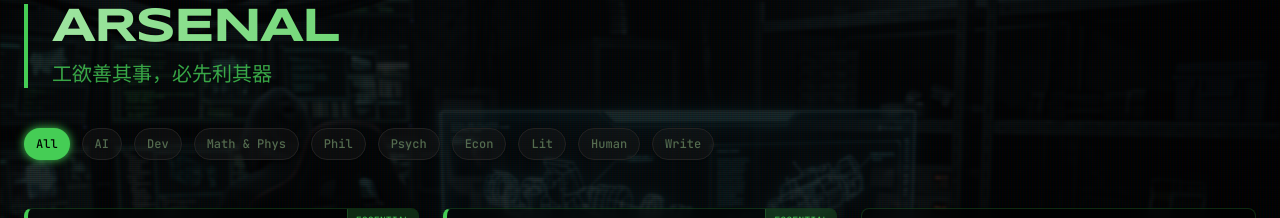
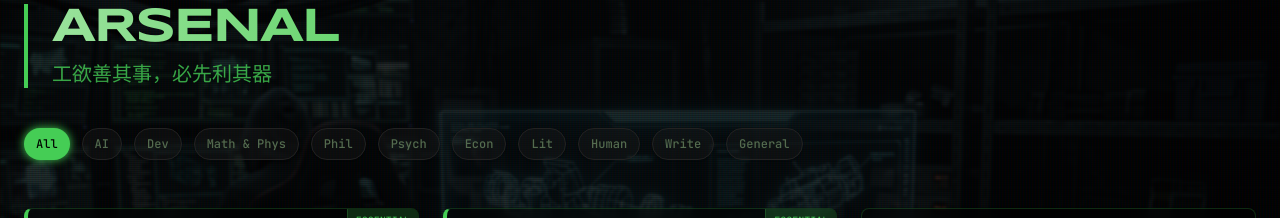
Before and after one commit to IDontGetAI/IDontGetAI.github.io, a React (Vite) app: page /#/tools in a window 1280 px wide. Shown: the part 92-310 px from the top of the page. Built offline with nearby package versions, Linux system fonts and the light colour scheme.

Commit message:
Update Tools page with General category

```diff
--- a/src/pages/Tools.tsx
+++ b/src/pages/Tools.tsx
@@ -8,7 +8,7 @@ import { useState } from "react";
 import { cn } from "@/lib/utils";
 
 // Define categories for filtering
-type CategoryType = "All" | "AI" | "Dev" | "Math & Phys" | "Phil" | "Psych" | "Econ" | "Lit" | "Human" | "Write";
+type CategoryType = "All" | "AI" | "Dev" | "Math & Phys" | "Phil" | "Psych" | "Econ" | "Lit" | "Human" | "Write" | "General";
 
 interface ToolItem {
   name: string;
@@ -19,7 +19,7 @@ interface ToolItem {
   featured?: boolean;
 }
 
-const categories: CategoryType[] = ["All", "AI", "Dev", "Math & Phys", "Phil", "Psych", "Econ", "Lit", "Human", "Write"];
+const categories: CategoryType[] = ["All", "AI", "Dev", "Math & Phys", "Phil", "Psych", "Econ", "Lit", "Human", "Write", "General"];
 
 const tools: ToolItem[] = [
   // --- AI ---
@@ -382,6 +382,60 @@ const tools: ToolItem[] = [
     url: "https://daringfireball.net/projects/markdown/",
     icon: FileText,
     category: "Write"
+  },
+
+  // --- General ---
+  {
+    name: "Z-Library",
+    desc: "全球最大数字图书馆之一。海量电子书与文献下载。",
+    url: "https://z-lib.fm/",
+    icon: Book,
+    category: "General",
+    featured: true
+  },
+  {
+    name: "Anna's Archive",
+    desc: "影子图书馆搜索引擎。聚合 Sci-Hub, LibGen 等数据源。",
+    url: "https://annas-archive.org/",
+    icon: Search,
+    category: "General",
+    featured: true
+  },
+  {
+    name: "Sci-Hub",
+    desc: "打破学术高墙。输入 DOI 即可获取论文 PDF。(Use responsibly)",
+    url: "https://sci-hub.se/",
+    icon: Globe,
+    category: "General"
+  },
+  {
+    name: "Obsidian",
+    desc: "本地 Markdown 知识库。双向链接，卡片笔记法 (Zettelkasten) 最佳实践。",
+    url: "https://obsidian.md/",
+    icon: FileText,
+    category: "General",
+    featured: true
+  },
+  {
+    name: "Typora",
+    desc: "所见即所得的 Markdown 编辑器。极致简洁，写作体验极佳。",
+    url: "https://typora.io/",
+    icon: FileText,
+    category: "General"
+  },
+  {
+    name: "Zotero",
+    desc: "开源文献管理工具。一键抓取元数据，自动生成引用。",
+    url: "https://www.zotero.org/",
+    icon: Book,
+    category: "General"
+  },
+  {
+    name: "Excalidraw",
+    desc: "手绘风格白板。绘制系统架构、逻辑流程图的最佳工具。",
+    url: "https://excalidraw.com/",
+    icon: PenTool,
+    category: "General"
   }
 ];
 
```
